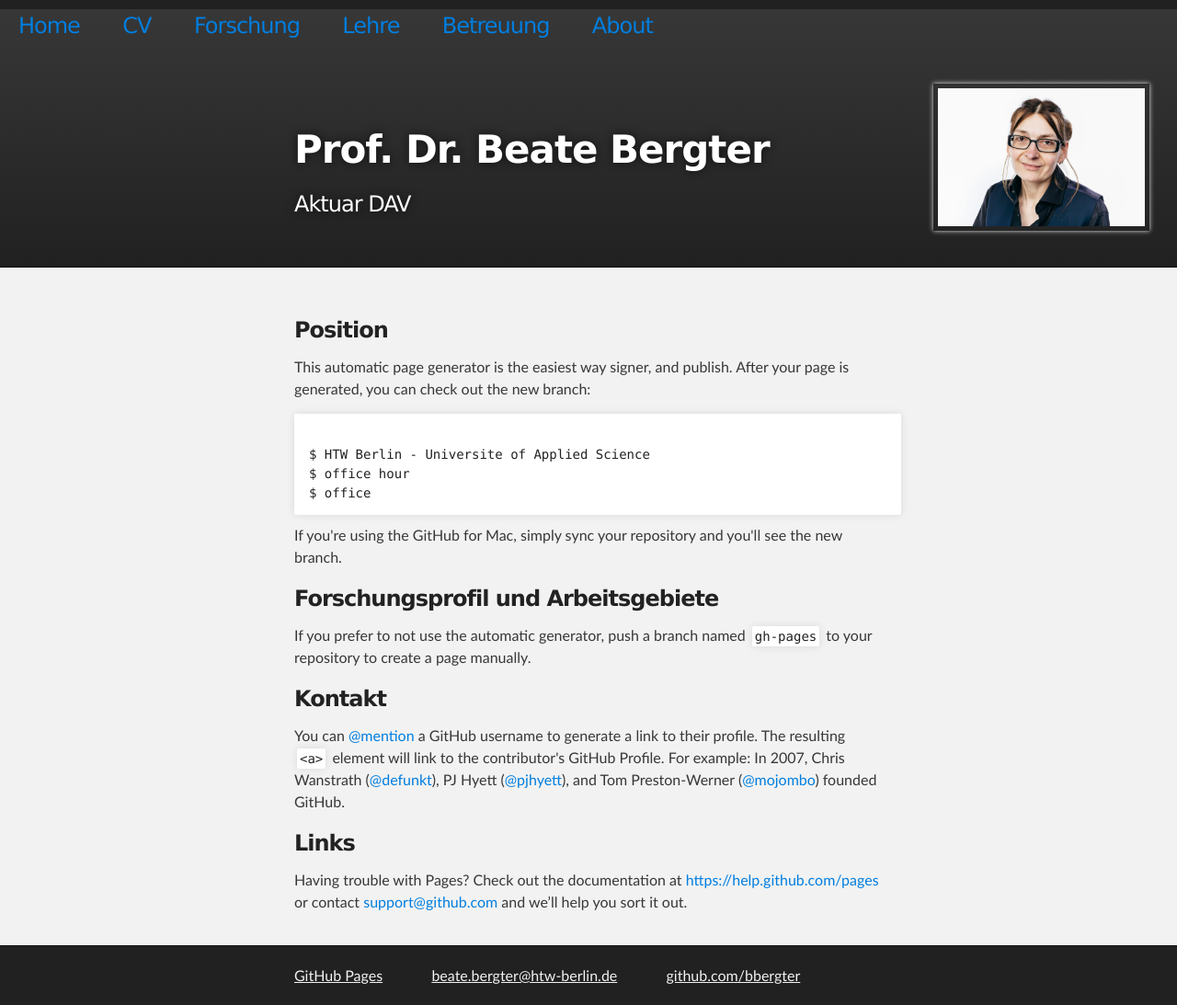
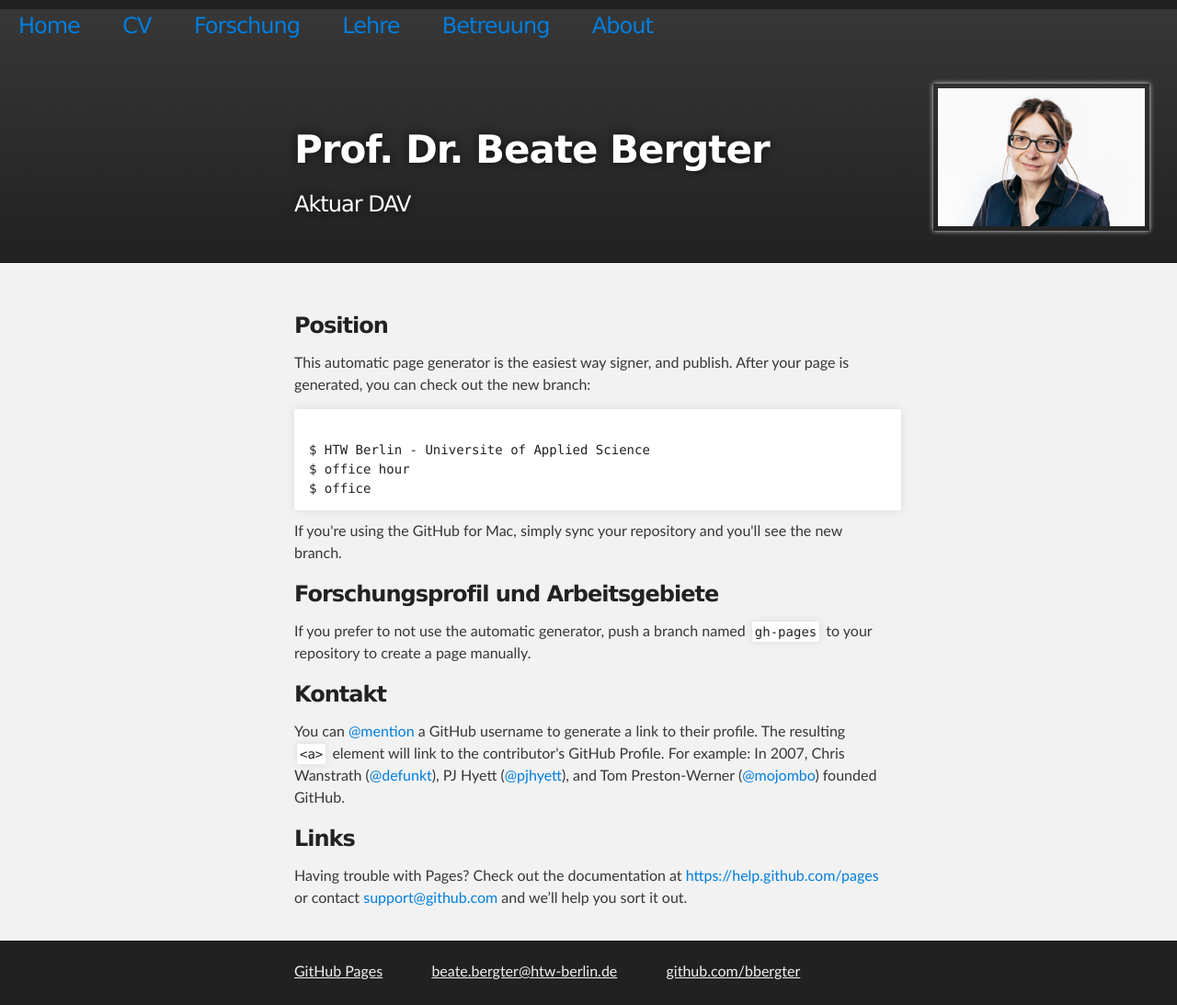
Before and after one commit to bbergter/bbergter, a Jekyll site: the page index.html, which Jekyll copies as it is, in a window 1280 px wide. Shown: the whole page at 92% size. Built offline with Jekyll 4.4.1, drawn with Linux system fonts in a browser that asks for light colours.

Commit message:
Update stylesheet.css

```diff
--- a/stylesheets/stylesheet.css
+++ b/stylesheets/stylesheet.css
@@ -296,7 +296,7 @@ Full-Width Styles
 }
 
 #header_wrap .inner {
-  padding: 50px 10px 30px 10px;
+  padding: 50px 10px 25px 10px;
 }
 
 #project_title {
```
